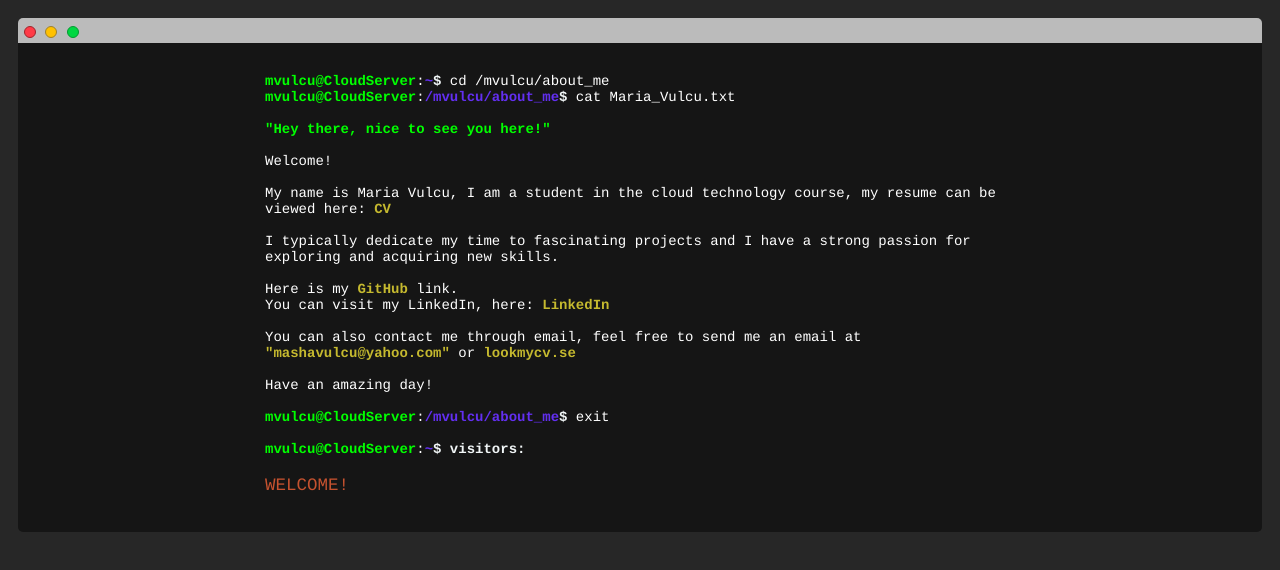
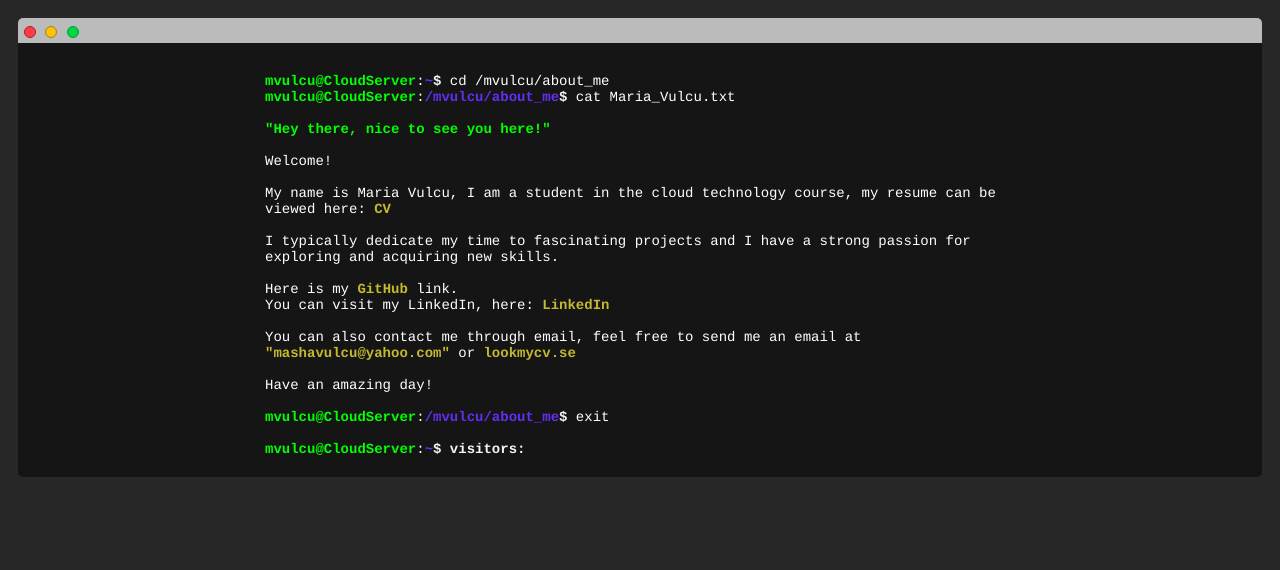
Before and after one commit to mvulcu/frontend_CVcloud, a plain HTML site: page frontend/index.html in a window 1280 px wide. Drawn offline with nearby package versions, Linux system fonts and the light colour scheme; no server answers.

Commit message:
Updated test

```diff
--- a/frontend/index.html
+++ b/frontend/index.html
@@ -40,7 +40,6 @@
       <span id="a">mvulcu@CloudServer</span>:<span id="b">~</span><span id="c">$ visitors:</span>
       <div id="visitor-counter"> Loading...</div><br />
 
-      <p>WELCOME!</p>
     </div>
   </div>
   <script src="main.js"></script>
```
